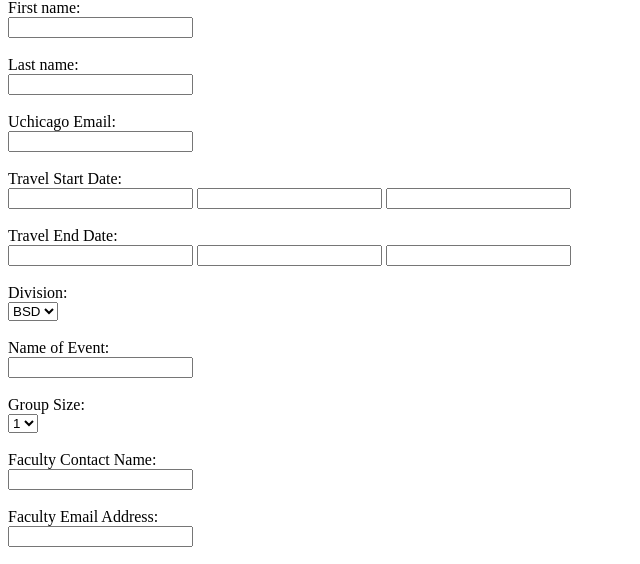
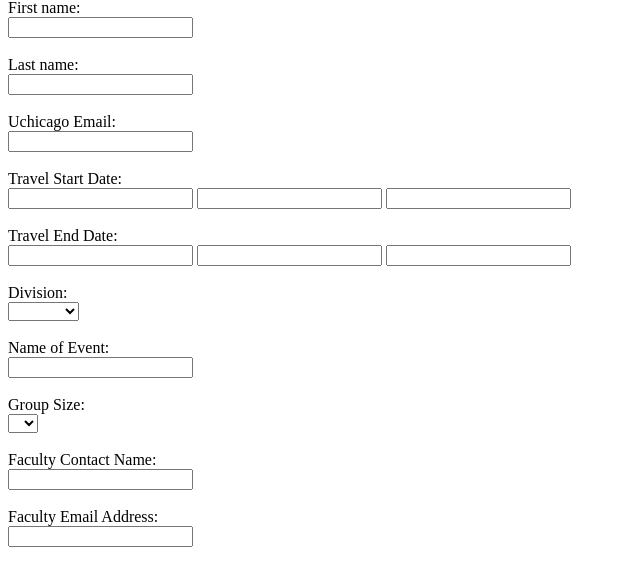
Before and after one commit to siyoungbyun/gc-travel-parser, a Flask app: page /basic in a window 1280 px wide. Shown: the part 115-679 px from the top of the page, without its empty margins (0-640 px from the left). Run offline with Flask 2, Linux system fonts and the light colour scheme.

Commit message:
fix basic form

```diff
--- a/gctravelparser/templates/basic.html
+++ b/gctravelparser/templates/basic.html
@@ -10,7 +10,7 @@
 <p>Before filling out our application, please review all of the Travel Fund Policies and Instructions found on our <a href="http://gc.uchicago.edu/travel-fund">website</a>.
 </p>
 
-<form>
+<form method="POST" action='/basic'>
     First name:<br>
     <input type="text" name="firstname"><br><br>
     Last name:<br>
@@ -27,14 +27,25 @@
     <input type="text" name="end-year"><br><br>
     Division:<br>
     <select name="division">
-        <option value="bsd">BSD</option>
-        <option value="psd">PSD</option>
-        <option value="ime">IME</option>
+        <option value="">  </option>
+        <option value="bsd"> BSD </option>
+        <option value="psd"> PSD </option>
+        <option value="ime"> IME </option>
+        <option value="law"> Law </option>
+        <option value="hum"> Hum </option>
+        <option value="ssa"> SSA </option>
+        <option value="ssd"> SSD </option>
+        <option value="both"> Booth </option>
+        <option value="graham"> Graham </option>
+        <option value="pritzker"> Pritzker </option>
+        <option value="harris"> Harris </option>
+        <option value="divinity"> Divinity </option>
     </select><br><br>
     Name of Event:<br>
     <input type="text" name="event-name"><br><br>
     Group Size:<br>
     <select name="group-size">
+        <option value="">  </option>
         <option value="1">1</option>
         <option value="2">2</option>
         <option value="3">3</option>
@@ -45,7 +56,6 @@
     <input type="text" name="faculty-name"><br><br>
     Faculty Email Address:<br>
     <input type="text" name="faculty-email"><br><br>
-</form>
 
     <p>
     <strong>
@@ -55,7 +65,6 @@ If your answer involves a highly technical subject, address your response to an
     </strong>
     </p>
 
-<form>
     <p>
         Question 1: in 400 words or less, describe the importance of this event and why it is relevant to your academic/professional interests.
         Additionally, please explain the nature of your participation in the event.
@@ -84,7 +93,6 @@ If your answer involves a highly technical subject, address your response to an
         List of Alternate Funding Sources (including those you have applied for)
     </p>
     <textarea rows="8" cols="100"></textarea>
-</form>
 
     <p>
         Upon submission of this form, an email will be automatically sent to your faculty contact containing the link to the recommendation form.
@@ -95,7 +103,8 @@ If your answer involves a highly technical subject, address your response to an
         By submitting this form you certify that all of the above information is correct to the best of your knowledge, and that you have read and understood the Graduate Council Travel Fund Policies and Instructions found on our website.
     </p>
 
-<button>Submit</button>
+    <input type="submit" value="Submit">
+</form>
 
 </body>
 <script>
```
Lines whose indentation alone changed are shown as unchanged.
